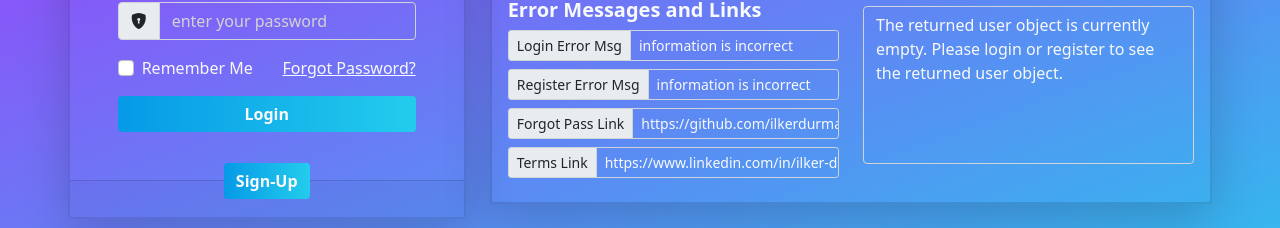
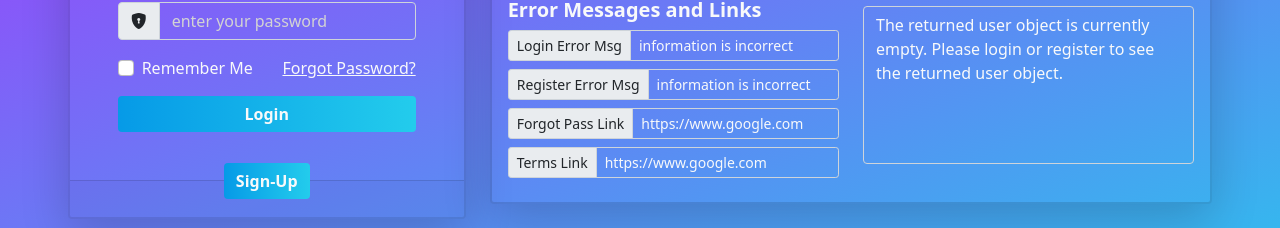
Before and after one commit to ilkerdurmaz/vue-bootstrap-login, a Vue app: page / in a window 1280 px wide. Shown: the part 407-635 px from the top of the page. Built offline with nearby package versions, Linux system fonts and the light colour scheme.

Commit message:
links changed

```diff
--- a/src/App.vue
+++ b/src/App.vue
@@ -265,8 +265,8 @@ export default {
       isCorrect: false,
       isDark: false,
       passLength: 6,
-      termsLink: 'https://www.linkedin.com/in/ilker-durmaz/',
-      forgotPassLink: 'https://github.com/ilkerdurmaz'
+      termsLink: 'https://www.google.com',
+      forgotPassLink: 'https://www.google.com'
     }
   },
   methods: {
--- a/vue.config.js
+++ b/vue.config.js
@@ -1,4 +1,5 @@
 const { defineConfig } = require('@vue/cli-service')
 module.exports = defineConfig({
-  transpileDependencies: true
+  transpileDependencies: true,
+  publicPath: process.env.NODE_ENV === "production" ? "/vue-bootstrap-login/" : "/",
 })
```
Also changed, not shown: 1 other file (tests, documents, lock files or other folders).
